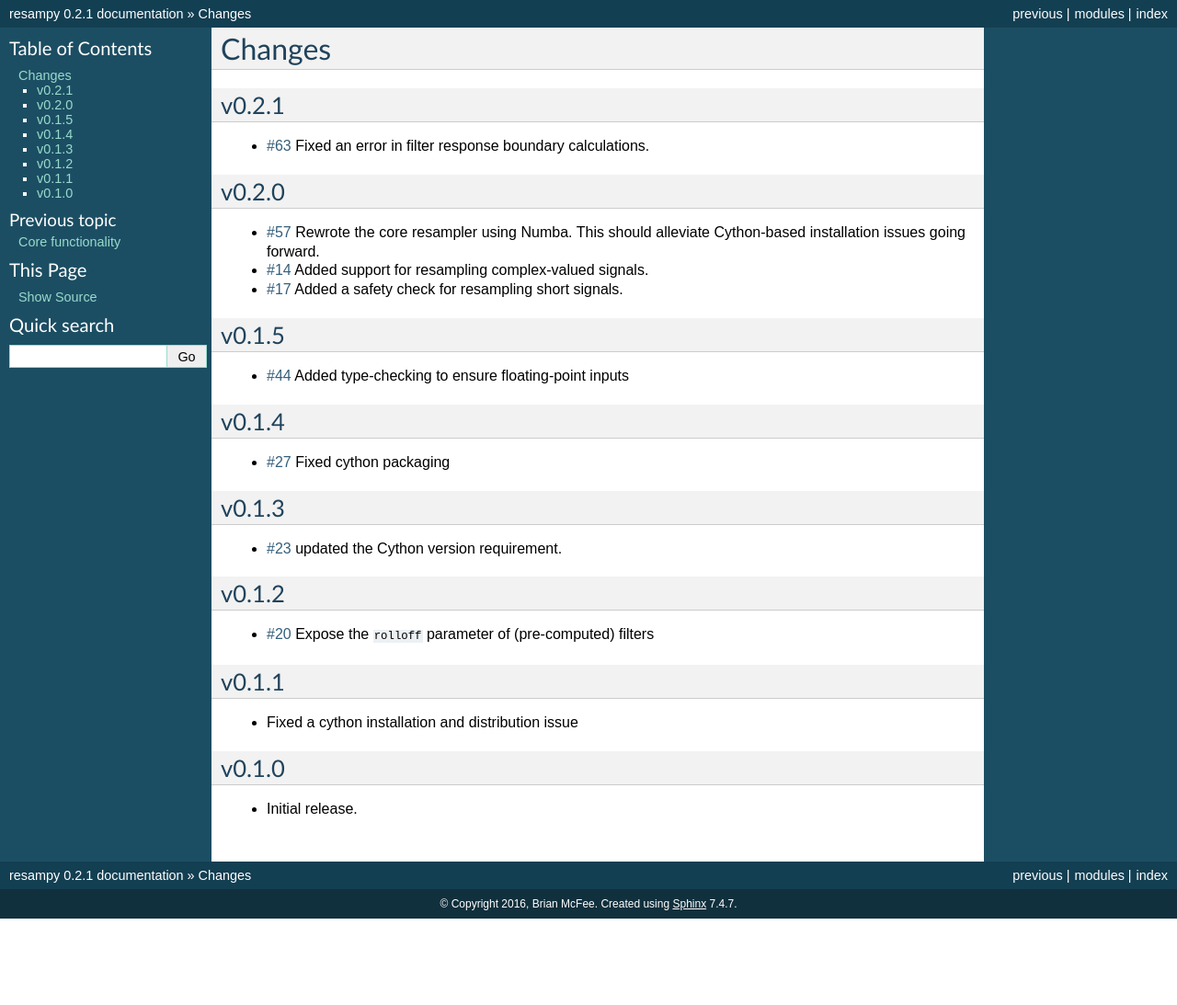
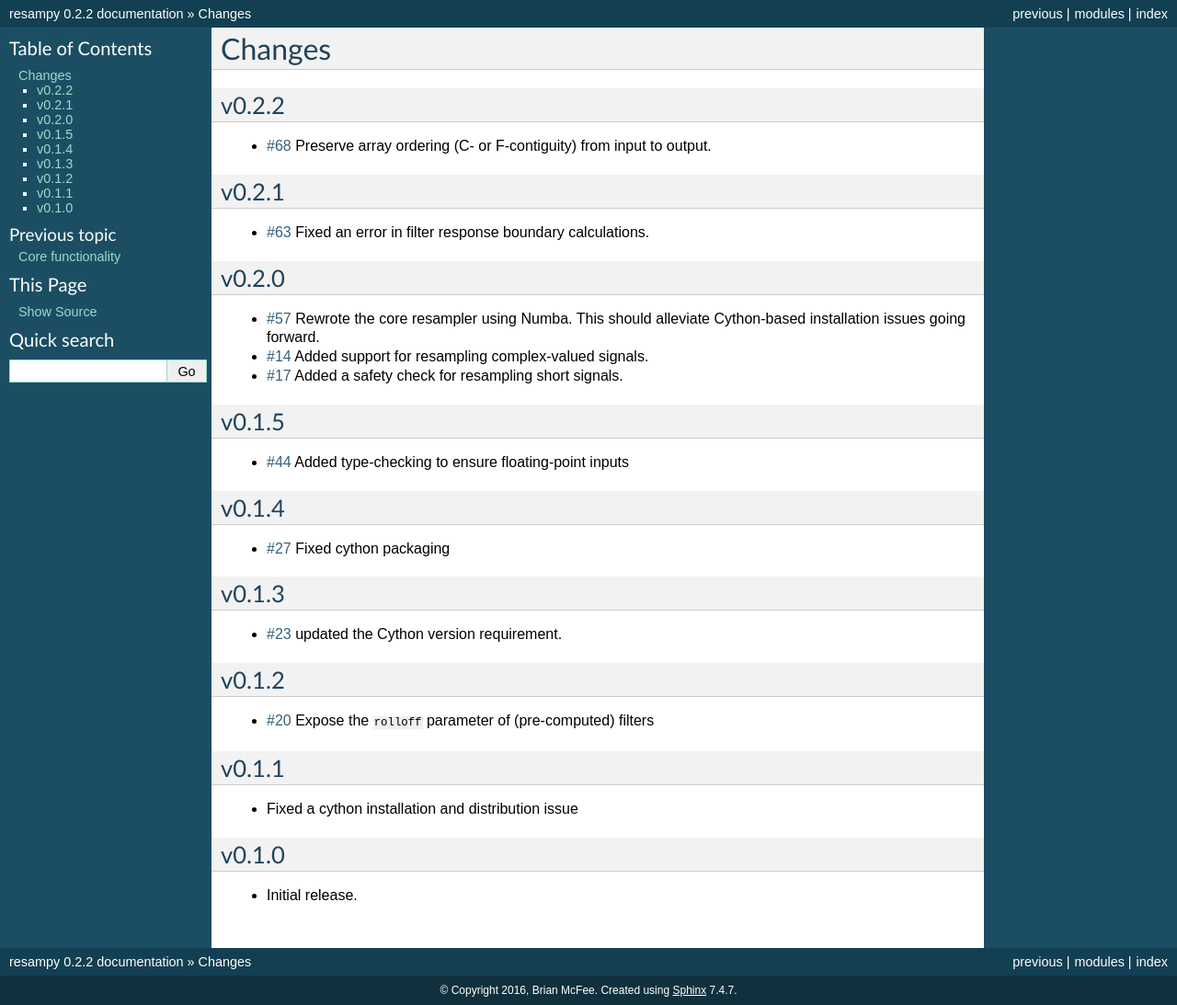
Before and after one commit to bmcfee/resampy, a Sphinx documentation site: the page built from docs/changes.rst, in a window 1280 px wide. Shown: the whole page at 92% size. Built offline with Sphinx 7.4.7, drawn with Linux system fonts in a browser that asks for light colours; before the commit the page ends 999 px from its top, so only the background shows below that.

Commit message:
updated version and docs

```diff
--- a/docs/changes.rst
+++ b/docs/changes.rst
@@ -1,5 +1,9 @@
 Changes
 -------
+
+v0.2.2
+~~~~~~
+- `#68 <https://github.com/bmcfee/resampy/issues/68>`_ Preserve array ordering (C- or F-contiguity) from input to output.
 
 v0.2.1
 ~~~~~~
--- a/resampy/version.py
+++ b/resampy/version.py
@@ -3,4 +3,4 @@
 """Version info"""
 
 short_version = '0.2'
-version = '0.2.1'
+version = '0.2.2'
```
